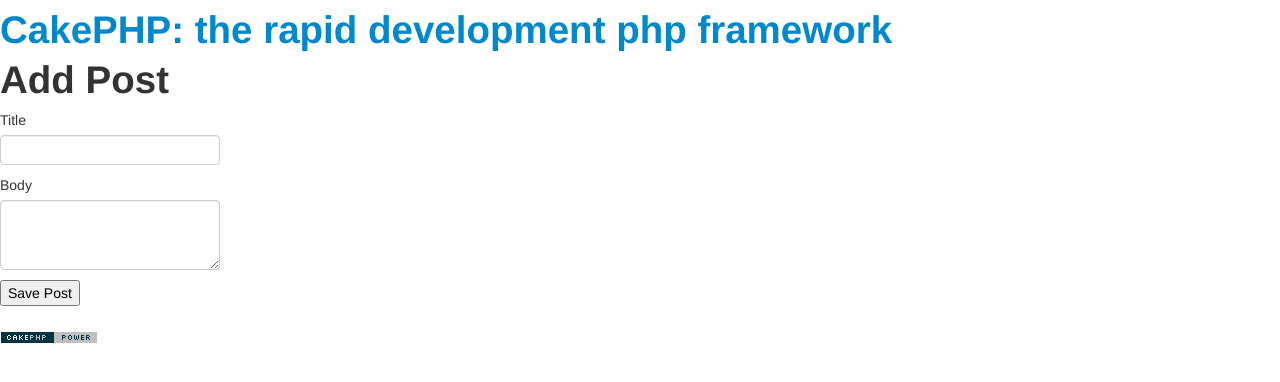
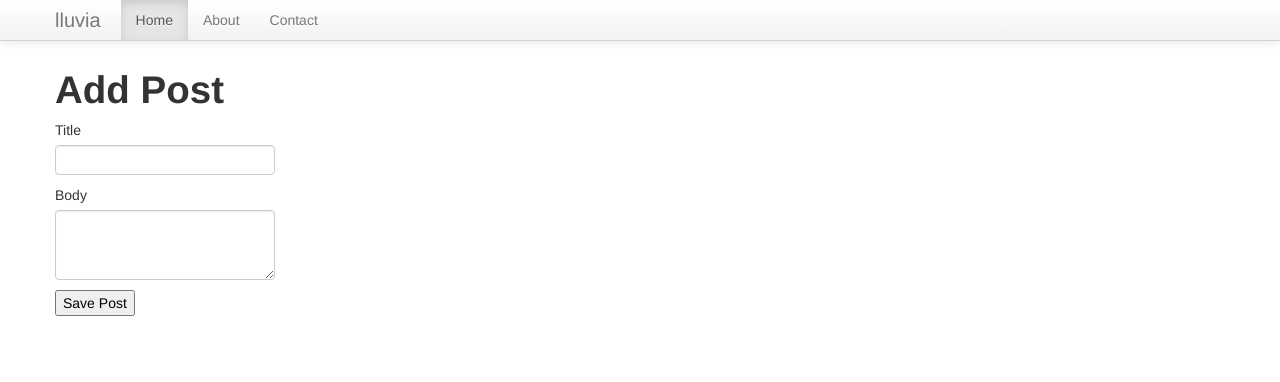
Before and after one commit to yf15/cake, a CakePHP app: the page made by app/View/Posts/add.ctp in a window 1280 px wide. Shown: the top 382 px of the page. Run offline with PHP 8.4 and a stand-in for CakePHP, Linux system fonts and the light colour scheme; the template is opened without the code that fills it, so the values that code supplies are empty; form fields are guessed from the names that the template uses; some libraries are stand-ins or nearby versions.

Commit message:
modified layout

```diff
--- a/app/Controller/AppController.php
+++ b/app/Controller/AppController.php
@@ -41,7 +41,7 @@ class AppController extends Controller {
     );
 
 
-    public $layout = 'TwitterBootstrap.default';
+//    public $layout = 'TwitterBootstrap.default';
 
 public $components = array(
     'Session',
--- a/app/View/Layouts/default.ctp
+++ b/app/View/Layouts/default.ctp
@@ -1,65 +1,81 @@
-<?php
-/**
- *
- *
- * CakePHP(tm) : Rapid Development Framework (http://cakephp.org)
- * Copyright (c) Cake Software Foundation, Inc. (http://cakefoundation.org)
- *
- * Licensed under The MIT License
- * For full copyright and license information, please see the LICENSE.txt
- * Redistributions of files must retain the above copyright notice.
- *
- * @copyright     Copyright (c) Cake Software Foundation, Inc. (http://cakefoundation.org)
- * @link          http://cakephp.org CakePHP(tm) Project
- * @package       app.View.Layouts
- * @since         CakePHP(tm) v 0.10.0.1076
- * @license       http://www.opensource.org/licenses/mit-license.php MIT License
- */
-
-$cakeDescription = __d('cake_dev', 'CakePHP: the rapid development php framework');
-?>
 <!DOCTYPE html>
-<html>
+<html lang="en">
 <head>
-	<?php echo $this->Html->charset(); ?>
+	<meta charset="utf-8">
 	<title>
-		<?php echo $cakeDescription ?>:
+		<?php echo __('lluvia'); ?>
 		<?php echo $title_for_layout; ?>
 	</title>
-	<?php echo $this->Html->css('bootstrap.min'); ?>
-<?php echo $this->Html->css('bootstrap-responsive'); ?>
-<?php echo $this->Html->script('bootstrap'); ?>
+	<meta name="viewport" content="width=device-width, initial-scale=1.0">
+	<meta name="description" content="">
+	<meta name="author" content="">
+
+	<!-- Le styles -->
+	<?php echo $this->Html->css('bootstrap'); ?>
+	<style>
+	body {
+		padding-top: 60px; /* 60px to make the container go all the way to the bottom of the topbar */
+	}
+	</style>
+	<?php echo $this->Html->css('bootstrap-responsive.min'); ?>
+
+	<!-- Le HTML5 shim, for IE6-8 support of HTML5 elements -->
+	<!--[if lt IE 9]>
+	<script src="http://html5shim.googlecode.com/svn/trunk/html5.js"></script>
+	<![endif]-->
+
+	<!-- Le fav and touch icons -->
+	<!--
+	<link rel="shortcut icon" href="/ico/favicon.ico">
+	<link rel="apple-touch-icon-precomposed" sizes="144x144" href="/ico/apple-touch-icon-144-precomposed.png">
+	<link rel="apple-touch-icon-precomposed" sizes="114x114" href="/ico/apple-touch-icon-114-precomposed.png">
+	<link rel="apple-touch-icon-precomposed" sizes="72x72" href="/ico/apple-touch-icon-72-precomposed.png">
+	<link rel="apple-touch-icon-precomposed" href="/ico/apple-touch-icon-57-precomposed.png">
+	-->
 	<?php
-		echo $this->Html->meta('icon');
-
-		//echo $this->Html->css('cake.generic')
-
 	echo $this->fetch('meta');
 	echo $this->fetch('css');
-		echo $this->fetch('script');
 	?>
+</head>
 
-</head>
 <body>
-	<div id="container">
-		<div id="header">
-			<h1><?php echo $this->Html->link($cakeDescription, 'http://cakephp.org'); ?></h1>
+
+	<div class="navbar navbar-fixed-top">
+		<div class="navbar-inner">
+			<div class="container">
+				<a class="btn btn-navbar" data-toggle="collapse" data-target=".nav-collapse">
+					<span class="icon-bar"></span>
+					<span class="icon-bar"></span>
+					<span class="icon-bar"></span>
+				</a>
+				<a class="brand" href="#"><?php echo ('lluvia'); ?></a>
+				<div class="nav-collapse">
+					<ul class="nav">
+						<li class="active"><a href="#">Home</a></li>
+						<li><a href="http://lluvia.cc">About</a></li>
+						<li><a href="#contact">Contact</a></li>
+					</ul>
+				</div><!--/.nav-collapse -->
 			</div>
-		<div id="content">
+		</div>
+	</div>
+
+	<div class="container">
+
+
 
 		<?php echo $this->Session->flash(); ?>
 
 		<?php echo $this->fetch('content'); ?>
-		</div>
-		<div id="footer">
-			<?php echo $this->Html->link(
-					$this->Html->image('cake.power.gif', array('alt' => $cakeDescription, 'border' => '0')),
-					'http://www.cakephp.org/',
-					array('target' => '_blank', 'escape' => false)
-				);
-			?>
-		</div>
-	</div>
-<!--	<?php echo $this->element('sql_dump'); ?> -->
+
+	</div> <!-- /container -->
+
+	<!-- Le javascript
+    ================================================== -->
+	<!-- Placed at the end of the document so the pages load faster -->
+	<script src="https://ajax.googleapis.com/ajax/libs/jquery/1.7/jquery.min.js"></script>
+	<?php echo $this->Html->script('bootstrap.min'); ?>
+	<?php echo $this->fetch('script'); ?>
+
 </body>
 </html>
```
Also changed, not shown: app/View/Layouts/default_cake.ctp (added, +65 -0 lines), 1 other file. Lines whose indentation alone changed are shown as unchanged.
